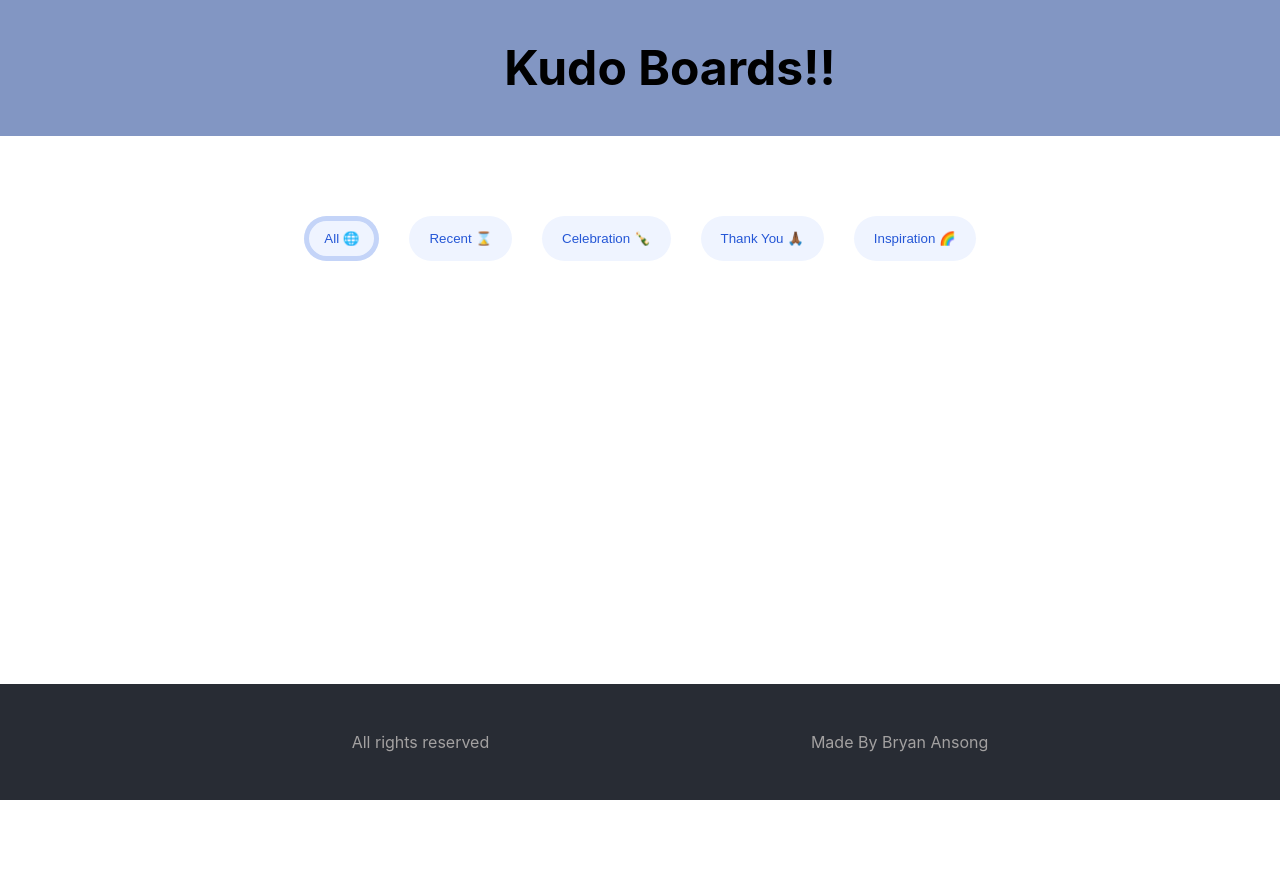
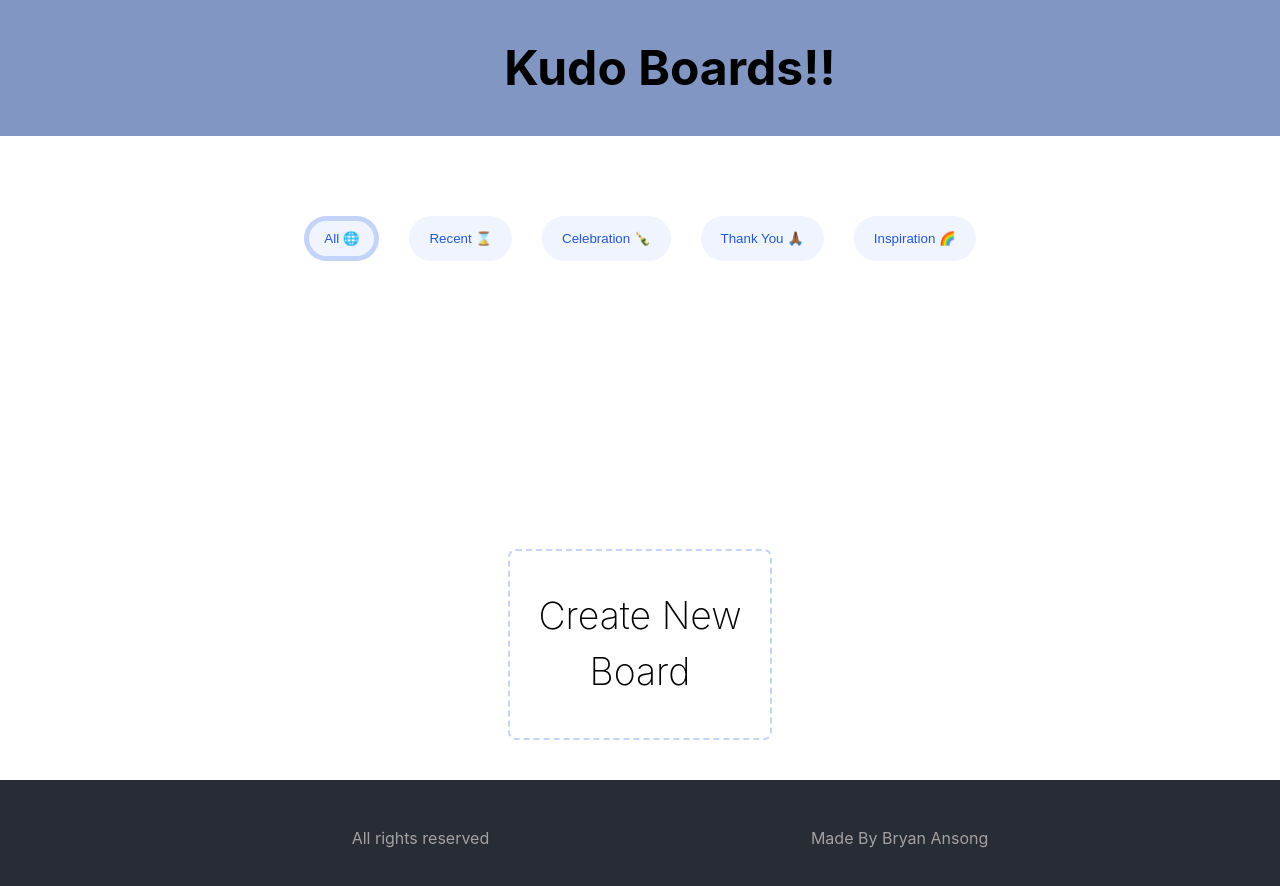
Before and after one commit to bryanansong/MetaU-project3, a React (Vite) app: page / in a window 1280 px wide. Shown: the top 886 px of the page. Before the commit the page ends 800 px from the top, so only its background shows below. Built offline with nearby package versions, Linux system fonts and the light colour scheme.

Commit message:
added add board card to the board list

```diff
--- a/src/components/BoardList/BoardList.jsx
+++ b/src/components/BoardList/BoardList.jsx
@@ -1,6 +1,7 @@
 import { useState } from "react";
+import "./BoardList.css";
 import BoardCard from "../BoardCard/BoardCard";
-import "./BoardList.css";
+import AddBoardCard from "../AddBoardCard/AddBoardCard";
 
 const BoardList = () => {
   const [boardList, setBoardList] = useState([]);
@@ -14,6 +15,7 @@ const BoardList = () => {
           <BoardCard board={board} />
         </div>
       ))}
+      <AddBoardCard />
     </div>
   );
 };
```
